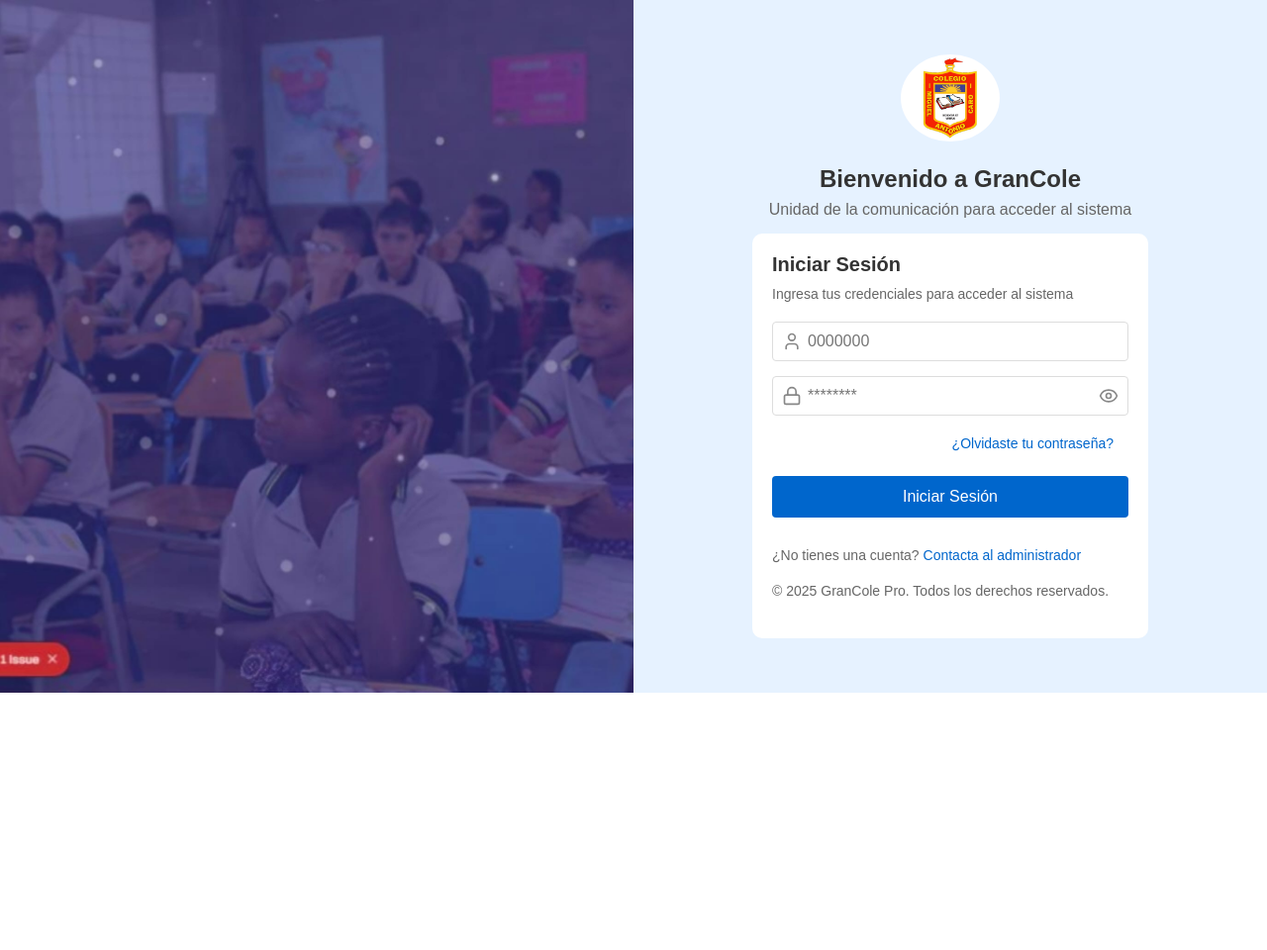
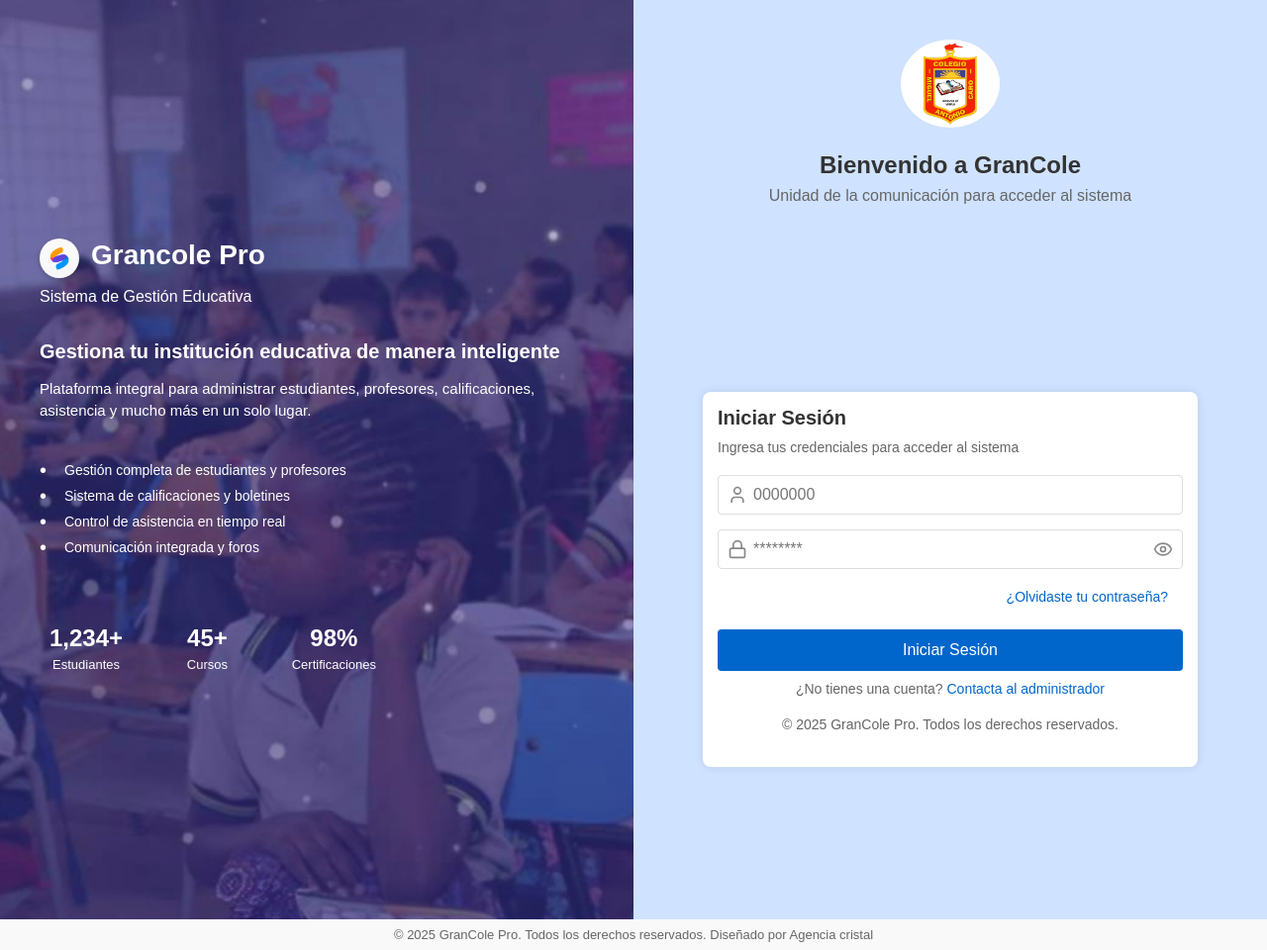
Before and after one commit to Daruin767/GranCole-Daruin-Montoya-Quiroz, a plain HTML site: page GranCole/index.html in a window 1280 px wide. Shown: the whole page at 99% size. Drawn offline with nearby package versions, Linux system fonts and the light colour scheme.

Commit message:
n este commit se esta subiendo la nueva actualizacion del trabajo de gran cole, en esta actualizacion se agrego informcacion sobre la imagen que se encuentra en la ,mitad de la izquierda de la interfaz

```diff
--- a/GranCole/index.html
+++ b/GranCole/index.html
@@ -4,7 +4,7 @@
     <meta charset="UTF-8">
     <meta name="viewport" content="width=device-width, initial-scale=1.0">
     <title>GranCole</title>
-    <link rel="stylesheet" href="/GranCole/style.css">
+    <link rel="stylesheet" href="style.css">
     <script src="https://unpkg.com/lucide@latest"></script>
 </head>
 <body>
@@ -12,37 +12,72 @@
 
         <!-- IMAGEN A LA IZQUIERDA -->
         <div class="image-section">
-            <img src="/GranCole/Fondo.jpeg" alt="Imagen decorativa" class="side-image">
+            <img src="/GranCole/Fondo.jpeg" alt="Imagen decorativa de fondo educativo" class="side-image">
+
+            <div class="overlay-content">
+                <div class="overlay-title">
+                    <img src="/GranCole/logo2.jpg" alt="Logo GranCole" class="overlay-title-logo">
+                    <h1>Grancole Pro</h1>
+            </div>
+                <p class="subtitle">Sistema de Gestión Educativa</p>
+
+                <h2>Gestiona tu institución educativa de manera inteligente</h2>
+
+                <p class="description">Plataforma integral para administrar estudiantes, profesores, calificaciones, asistencia y mucho más en un solo lugar.</p>
+
+                <ul class="features-list">
+                    <li>Gestión completa de estudiantes y profesores</li>
+                    <li>Sistema de calificaciones y boletines</li>
+                    <li>Control de asistencia en tiempo real</li>
+                    <li>Comunicación integrada y foros</li>
+                </ul>
+
+                <div class="stats-container">
+                    <div class="stat-box">
+                        <h3>1,234+</h3>
+                        <p>Estudiantes</p>
+                    </div>
+                    <div class="stat-box">
+                        <h3>45+</h3>
+                        <p>Cursos</p>
+                    </div>
+                    <div class="stat-box">
+                        <h3>98%</h3>
+                        <p>Certificaciones</p>
+                    </div>
+                </div>
+            </div>
         </div>
 
         <!-- FORMULARIO A LA DERECHA -->
         <div class="form-section">
+            <div class="form-top">
                 <div class="logo-container">
                     <img src="/GranCole/Logo.jpeg" alt="Logo GranCole">
                 </div>
-
                 <div class="header">
                     <h1>Bienvenido a GranCole</h1>
                     <p>Unidad de la comunicación para acceder al sistema</p>
                 </div>
+            </div>
 
+            <div class="form-bottom">
+                <div class="login-content">
                     <div class="login-container">
                         <h2>Iniciar Sesión</h2>
                         <p>Ingresa tus credenciales para acceder al sistema</p>
 
                         <form id="loginForm">
                             <div class="form-group">
-                        <!-- Campo Usuario -->
                                 <div class="input-icon">
                                     <i data-lucide="user" class="left-icon"></i>
                                     <input type="text" id="username" placeholder="0000000">
                                 </div>
 
-                        <!-- Campo Contraseña -->
                                 <div class="input-icon">
                                     <i data-lucide="lock" class="left-icon"></i>
                                     <input type="password" id="password" placeholder="********">
-                            <i data-lucide="eye" id="togglePassword" class="right-icon" style="cursor:pointer;"></i>
+                                    <i data-lucide="eye" id="togglePassword" class="right-icon"></i>
                                 </div>
                             </div>
 
@@ -51,15 +86,27 @@
                             <button type="submit" class="login-button">Iniciar Sesión</button>
                         </form>
 
-                <footer>
-                    <p>¿No tienes una cuenta? <a href="#">Contacta al administrador</a></p>
-                    <p>© 2025 GranCole Pro. Todos los derechos reservados.</p>
-                </footer>
+                        <div class="login-footer">
+
+                                <p style="text-align: center;">¿No tienes una cuenta? <a href="#">Contacta al administrador</a></p>
+                                <p style="text-align: center;">© 2025 GranCole Pro. Todos los derechos reservados.</p>
+
                         </div>
+
+
                     </div>
 
                 </div>
 
+            </div>
+
+        </div>
+
+    </div>
+        <footer>
+            <p>© 2025 GranCole Pro. Todos los derechos reservados. Diseñado por Agencia cristal</p>
+        </footer>
+
     <script src="/GranCole/archivo.js"></script>
 </body>
 </html>
--- a/GranCole/style.css
+++ b/GranCole/style.css
@@ -11,50 +11,73 @@ body {
     min-height: 960px;
 }
 
+html, body {
+    height: 100%;
+    margin: 0;
+    padding: 0;
+    display: flex;
+    flex-direction: column;
+}
+
 /* Contenedor principal */
 .main-container {
     display: flex;
+    flex: 1;
     width: 100%;
-    height: 700px;
+    height: auto;
 }
 
 /* Sección de imagen a la izquierda */
 .image-section {
+    position: relative;
     width: 50%;
     height: 100%;
     overflow: hidden;
-    display: flex;
-    align-items: center;
-    justify-content: center;
-    background-color: white;
 }
 
 .side-image {
     width: 100%;
     height: 100%;
-    object-fit: cover; /* Esto hace que la imagen cubra todo sin deformarse */
+    object-fit: cover;
     display: block;
 }
 
-/* Sección del formulario */
+/* Sección del formulario a la derecha */
 .form-section {
+    background-color: #ffffff; /* azul claro */
+    display: flex;
+    flex-direction: column;
+    width: 50%;
+    height: 100%;
+    padding: 0; /* si quieres, ajusta si hay paddings */
+}
+
+/* Parte azul claro con logo */
+.form-top {
+    background-color: rgb(207, 226, 255);
+    padding: 40px 50px 20px;
+    text-align: center;
+}
+
+/* Parte blanca con login */
+.form-bottom {
+    background-color: rgb(207, 226, 255);
+    padding: 30px 50px;
+    flex-grow: 1;
     display: flex;
     flex-direction: column;
     justify-content: center;
-    padding: 50px;
-    background-color: #e6f2ff;
-    width: 50%;
 }
 
-/* Contenido del formulario */
+/* Contenido del login */
 .login-content {
     background-color: white;
-    padding: 40px;
+    padding: 15px;
     border-radius: 8px;
-    box-shadow: 0 0 20px rgba(0,0,0,0.1);
-    max-width: 400px;
+    max-width: 500px;
     width: 100%;
-    margin-left: 0;
+    margin: 0 auto;
+    box-shadow: 0 0 10px rgba(0,0,0,0.1); /* opcional, para destacar */
 }
 
 /* Logo */
@@ -76,7 +99,7 @@ body {
 }
 
 .header h1 {
-    color: #333;
+    color: #333333;
     font-size: 24px;
     margin-bottom: 8px;
 }
@@ -88,12 +111,7 @@ body {
 
 /* Login container */
 .login-container {
-    padding: 20px;
-    margin: 0 auto;
-    width: 90%;
-    max-width: 400px;
-    background-color: white;
-    border-radius: 10px;
+    width: 100%;
 }
 
 .login-container h2 {
@@ -183,13 +201,20 @@ body {
 .login-button:hover {
     background-color: #0055aa;
 }
+.login-footer a {
+    color: #0066cc;
+    text-decoration: none;
 
+
+}
 /* Footer */
 footer {
     text-align: center;
     color: #666;
-    font-size: 14px;
-    margin-top: 20px;
+    font-size: 13px;
+    padding: 8px 10px;
+    background-color: #f9f9f9;
+
 }
 
 footer a {
@@ -212,36 +237,166 @@ footer a:hover {
         height: auto;
     }
 
-    .image-section,
+    .image-section {
+        width: 100%;
+        height: 60vh; /* ✅ más alto en móviles */
+        position: relative;
+    }
+
+    .side-image {
+        width: 100%;
+        height: 100%;
+        object-fit: cover;
+        display: block;
+    }
+
+    .overlay-content {
+        position: absolute;
+        top: 0;
+        left: 0;
+        width: 100%;
+        height: 100%;
+        padding: 20px;
+        background: rgba(0, 0, 0, 0.4); /* Opcional para contraste del texto */
+        color: #fff;
+        display: flex;
+        flex-direction: column;
+        justify-content: center;
+    }
+
     .form-section {
         width: 100%;
-        height: 300px; /* Altura fija para la imagen y el form */
+        height: auto;
+        display: flex;
+        flex-direction: column;
+    }
+
+    .form-top,
+    .form-bottom {
+        width: 100%;
+        padding: 30px;
+    }
+
+    .login-content {
+        max-width: 100%;
         padding: 0;
     }
 
-    /* Imagen en móvil: ocupa todo el ancho y 300px de alto */
-    .image-section {
-        order: 1;
+    .login-container {
+        width: 100%;
+    }
 }
 
-    .side-image {
-        height: 100%; /* Para que cubra todo su contenedor */
+/* Overlay en imagen */
+.overlay-content {
+    position: absolute;
+    top: 0;
+    left: 0;
     width: 100%;
-        object-fit: cover;
+    height: 100%;
+    padding: 40px;
+    display: flex;
+    flex-direction: column;
+    justify-content: center;
+    color: #ffffff;
+    /* background: rgba(255, 255, 255, 0.85); */
 }
 
-    /* Formulario en móvil ocupa 100% ancho y altura automática */
-    .form-section {
-        order: 2;
-        background-color: #e6f2ff;
-        padding: 30px 20px;
-        height: auto;
+.overlay-content h1 {
+    font-size: 28px;
+    color: hsl(0, 0%, 100%);
+    margin-bottom: 5px;
 }
 
-    .login-content {
-        box-shadow: none;
-        padding: 20px;
-        max-width: 100%;
-        margin-left: 0;
+.overlay-content .subtitle {
+    font-size: 16px;
+    color: #ffffff;
+    margin-bottom: 20px;
 }
+
+.overlay-content h2 {
+    font-size: 20px;
+    color: #ffffff;
+    margin: 15px 0;
 }
+
+.overlay-content .description {
+    font-size: 15px;
+    line-height: 1.5;
+    margin-bottom: 20px;
+}
+
+.features-list {
+    list-style-type: none;
+    margin: 20px 0;
+}
+
+.features-list li {
+    position: relative;
+    padding-left: 25px;
+    margin-bottom: 10px;
+    font-size: 14px;
+}
+
+.features-list li:before {
+    content: "•";
+    color: #ffffff;
+    font-size: 20px;
+    position: absolute;
+    left: 0;
+    top: -3px;
+}
+
+.stats-container {
+    display: flex;
+    justify-content: space-between;
+    margin-top: 30px;
+    max-width: 350px;
+}
+
+.stat-box {
+    text-align: center;
+    padding: 10px;
+}
+
+.stat-box h3 {
+    font-size: 24px;
+    color: #ffffff;
+    margin-bottom: 5px;
+}
+
+.stat-box p {
+    font-size: 13px;
+    color: #ffffff;
+}
+
+.overlay-logo {
+    max-width: 80px;
+    height: auto;
+    margin-bottom: 10px;
+    border-radius: 50%;
+    box-shadow: 0 2px 6px rgba(255, 255, 255, 0.3);
+}
+
+.overlay-text {
+    font-size: 18px;
+    font-weight: bold;
+    text-shadow: 1px 1px 4px rgba(255, 255, 255, 0.5);
+}
+
+/* Contenedor del logo + texto en la cabecera superpuesta */
+.overlay-title {
+    display: flex;
+    align-items: center;
+    gap: 12px; /* Espacio entre logo y texto */
+    margin-bottom: 10px;
+}
+
+/* Logo junto al título */
+.overlay-title-logo {
+    width: 40px;
+    height: 40px;
+    border-radius: 50%;
+    object-fit: cover;
+    box-shadow: 0 2px 6px rgba(0, 0, 0, 0.2);
+}
```
Also changed, not shown: GranCole/logo2.jpg (added). Lines whose indentation alone changed are shown as unchanged.
